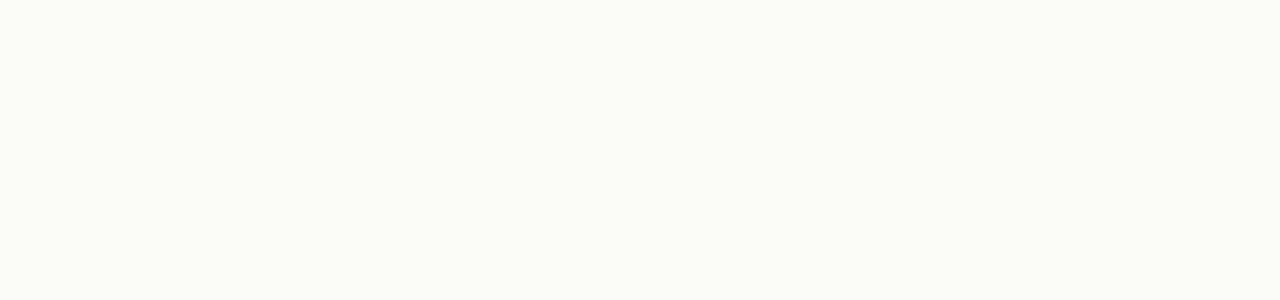
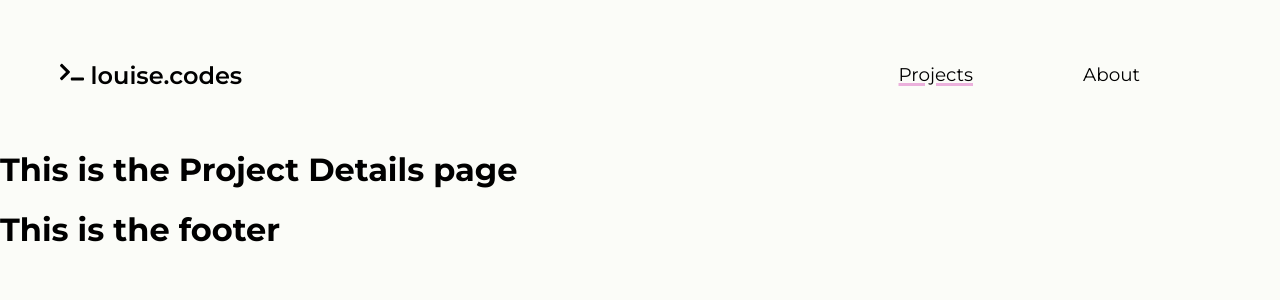
Before and after one commit to louiseka/portfolio, a React (Vite) app: page /projects/1 in a window 1280 px wide. Before the commit this address had no page. Shown: the top 300 px of the page. Built offline with nearby package versions, Linux system fonts and the light colour scheme.

Commit message:
Created route for project/:id

```diff
--- a/src/App.jsx
+++ b/src/App.jsx
@@ -3,6 +3,7 @@ import { BrowserRouter, Routes, Route } from "react-router"
 import Layout from "./components/Layout"
 import Home from "./pages/Home"
 import Projects from "./pages/Projects/Projects"
+import ProjectDetails from "./pages/Projects/ProjectDetails"
 import AboutLayout from "./components/AboutLayout"
 import Skills from "./pages/About/Skills"
 import JobHistory from "./pages/About/JobHistory"
@@ -17,13 +18,12 @@ function App() {
         <Route path="/" element={<Layout />}>
           <Route index element={<Home />} />
           <Route path="projects" element={<Projects />} />
+          <Route path="projects/:id" element={<ProjectDetails />} />
           <Route path="about" element={<AboutLayout />}>
             <Route index element={<Skills />} />
             <Route path="education" element={<Education />} />
             <Route path="job-history" element={<JobHistory />} />
           </Route>
-
-
         </Route>
       </Routes>
 
--- a/src/pages/Projects/ProjectDetails.jsx
+++ b/src/pages/Projects/ProjectDetails.jsx
@@ -1,4 +1,11 @@
+import { useParams } from "react-router"
+
+
+
 export default function ProjectDetails() {
+
+    const { id } = useParams()
+
     return (
         <h1>This is the Project Details page</h1>
     )
```
